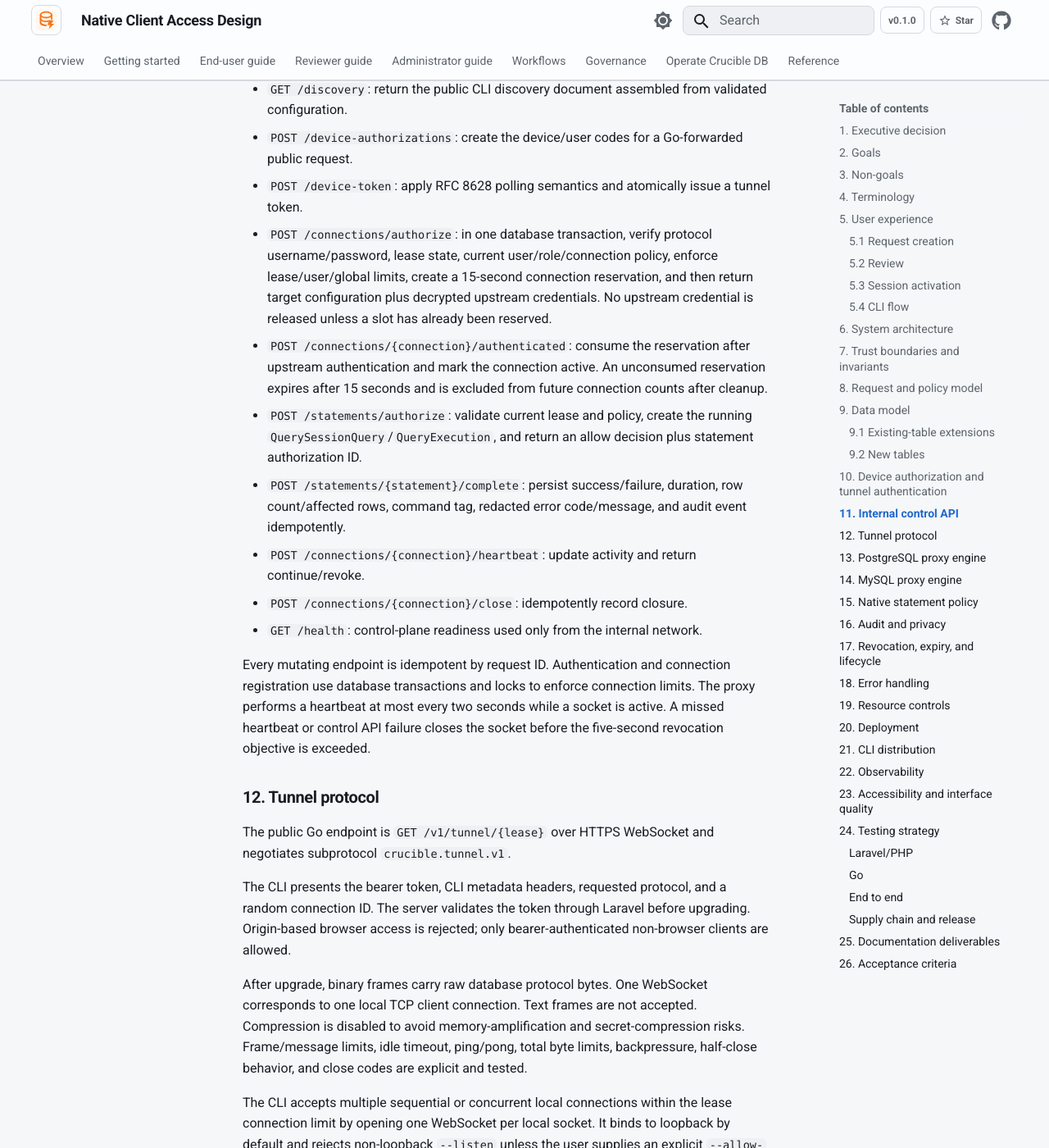
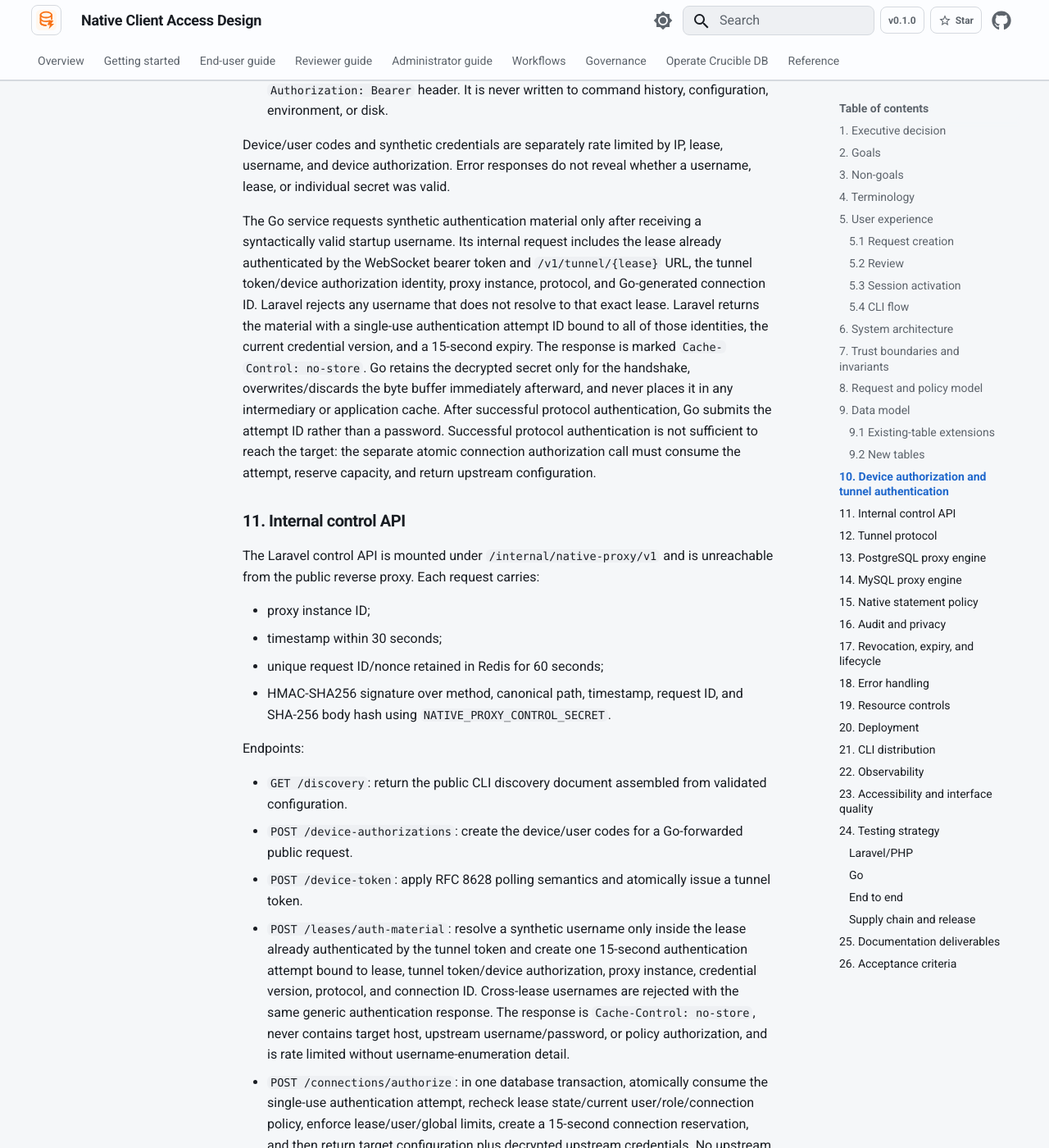
Before and after one commit to adiwidia-dev/crucible-db, an MkDocs documentation site: the page built from docs/superpowers/specs/2026-08-25-native-client-access-design.md, in a window 1280 px wide and 1400 px high, scrolled down 10972 px. Shown: the whole window at 82% size. Built offline with MkDocs 1.6.1 and Material for MkDocs 9.7.7, drawn with Linux system fonts in a browser that asks for light colours; some of the changed text lies outside the part shown.

Commit message:
docs: harden native proxy authentication design

```diff
--- a/docs/superpowers/specs/2026-08-25-native-client-access-design.md
+++ b/docs/superpowers/specs/2026-08-25-native-client-access-design.md
@@ -82,7 +82,7 @@ List and detail pages show a **Native client** transport label next to **Query A
 
 After approval, the requester starts the Query Session. The detail page then offers **Create temporary credentials**. Credential creation is explicit and audited.
 
-The generated password is shown exactly once. Crucible stores only an Argon2id-compatible Laravel password hash. If the user loses it, **Rotate credentials** revokes the old lease credential, disconnects every active socket, creates a new password, and displays it once.
+The generated password is shown to the user exactly once. Crucible stores an Argon2id-compatible Laravel password hash plus a separately encrypted, hidden protocol-authentication secret. The encrypted copy is required because PostgreSQL SCRAM and MySQL challenge authentication cannot be served from an Argon2 verifier. It is available only to the HMAC-authenticated Go service during a bounded handshake, is never returned to the browser again, and is erased when the lease is revoked or expires. If the user loses it, **Rotate credentials** revokes the old lease credential, disconnects every active socket, creates a new password, and displays it once.
 
 Exactly one proxy lease exists for a Native Client Query Session. The database enforces a unique `query_session_id`. The first credential-creation request accepts an idempotency key and returns the one-time password in that response. Repeating the same request after a successful response does not create another lease and returns `credentials_already_created`; because plaintext is never persisted, the user must choose **Rotate credentials** if the original response was lost. Rotation updates the existing lease and increments its credential version rather than creating a second lease.
 
@@ -169,7 +169,7 @@ Shared packages define tunnel frames, version negotiation, error codes, identifi
 5. The Go service fails closed when the control API is unreachable, signatures are invalid, policy is stale beyond five seconds, or an audit start record cannot be created.
 6. The Go service never receives `APP_KEY` and never opens SQLite.
 7. Upstream credentials are returned only by the authenticated internal control API, held only for the lifetime of the active upstream connection, never persisted by Go, and explicitly redacted from errors and logs.
-8. Device codes, tunnel tokens, and synthetic passwords are random, independently scoped, separately hashed, short-lived, and never interchangeable.
+8. Device codes and tunnel tokens are random, independently scoped, separately hashed, short-lived, and never interchangeable. Synthetic passwords are both hashed for ordinary verification and encrypted solely for database protocol authentication; their encrypted value is cleared at revocation/expiry.
 9. Native listeners bind to loopback inside the Go container. Only the HTTPS tunnel endpoint is externally routable.
 10. Ending or revoking a session closes the tunnel, protocol client socket, and upstream database socket.
 11. Unknown protocol messages, unsupported capabilities, invalid state transitions, oversized packets, and unrecognized statement types are denied rather than forwarded opaquely.
@@ -240,7 +240,7 @@ Approval remains evaluated across selected targets, but Native Client Access alw
 - Query Session, Query Request, user, and database connection foreign keys;
 - protocol and access mode;
 - unique synthetic username;
-- hashed synthetic password;
+- hashed synthetic password and encrypted/hidden protocol-authentication secret;
 - credential version and one-time reveal timestamp;
 - status: `pending_credentials`, `active`, `revoked`, `expired`;
 - created, activated, expires, last-used, revoked timestamps;
@@ -269,6 +269,17 @@ Approval remains evaluated across selected targets, but Native Client Access alw
 
 One lease may have up to three simultaneously active device authorizations/tunnel tokens for the same session owner, subject to the stricter lease and user connection limits. Every token remains independently attributable to its CLI device metadata. Lease expiry, credential rotation, session end, or manual revocation invalidates all tokens together.
 
+`native_proxy_auth_attempts`:
+
+- ULID;
+- lease, tunnel token, and device authorization foreign keys;
+- proxy instance ID, protocol, credential version, and Go-generated connection ID;
+- status: `pending`, `consumed`, `expired`;
+- created, expires, and consumed timestamps;
+- unique connection ID and an index on pending expiry.
+
+An authentication attempt exists only to bridge challenge-response protocol authentication into atomic connection admission. It contains no plaintext password or upstream credential and expires after 15 seconds.
+
 `native_proxy_connections`:
 
 - ULID generated by the Go service and accepted once by Laravel;
@@ -296,6 +307,8 @@ The flow uses RFC 8628 response/error semantics without turning Crucible into a
 
 Device/user codes and synthetic credentials are separately rate limited by IP, lease, username, and device authorization. Error responses do not reveal whether a username, lease, or individual secret was valid.
 
+The Go service requests synthetic authentication material only after receiving a syntactically valid startup username. Its internal request includes the lease already authenticated by the WebSocket bearer token and `/v1/tunnel/{lease}` URL, the tunnel token/device authorization identity, proxy instance, protocol, and Go-generated connection ID. Laravel rejects any username that does not resolve to that exact lease. Laravel returns the material with a single-use authentication attempt ID bound to all of those identities, the current credential version, and a 15-second expiry. The response is marked `Cache-Control: no-store`. Go retains the decrypted secret only for the handshake, overwrites/discards the byte buffer immediately afterward, and never places it in any intermediary or application cache. After successful protocol authentication, Go submits the attempt ID rather than a password. Successful protocol authentication is not sufficient to reach the target: the separate atomic connection authorization call must consume the attempt, reserve capacity, and return upstream configuration.
+
 ## 11. Internal control API
 
 The Laravel control API is mounted under `/internal/native-proxy/v1` and is unreachable from the public reverse proxy. Each request carries:
@@ -310,7 +323,8 @@ Endpoints:
 - `GET /discovery`: return the public CLI discovery document assembled from validated configuration.
 - `POST /device-authorizations`: create the device/user codes for a Go-forwarded public request.
 - `POST /device-token`: apply RFC 8628 polling semantics and atomically issue a tunnel token.
-- `POST /connections/authorize`: in one database transaction, verify protocol username/password, lease state, current user/role/connection policy, enforce lease/user/global limits, create a 15-second connection reservation, and then return target configuration plus decrypted upstream credentials. No upstream credential is released unless a slot has already been reserved.
+- `POST /leases/auth-material`: resolve a synthetic username only inside the lease already authenticated by the tunnel token and create one 15-second authentication attempt bound to lease, tunnel token/device authorization, proxy instance, credential version, protocol, and connection ID. Cross-lease usernames are rejected with the same generic authentication response. The response is `Cache-Control: no-store`, never contains target host, upstream username/password, or policy authorization, and is rate limited without username-enumeration detail.
+- `POST /connections/authorize`: in one database transaction, atomically consume the single-use authentication attempt, recheck lease state/current user/role/connection policy, enforce lease/user/global limits, create a 15-second connection reservation, and then return target configuration plus decrypted upstream credentials. No upstream credential is released unless a slot has already been reserved.
 - `POST /connections/{connection}/authenticated`: consume the reservation after upstream authentication and mark the connection active. An unconsumed reservation expires after 15 seconds and is excluded from future connection counts after cleanup.
 - `POST /statements/authorize`: validate current lease and policy, create the running `QuerySessionQuery`/`QueryExecution`, and return an allow decision plus statement authorization ID.
 - `POST /statements/{statement}/complete`: persist success/failure, duration, row count/affected rows, command tag, redacted error code/message, and audit event idempotently.
```
